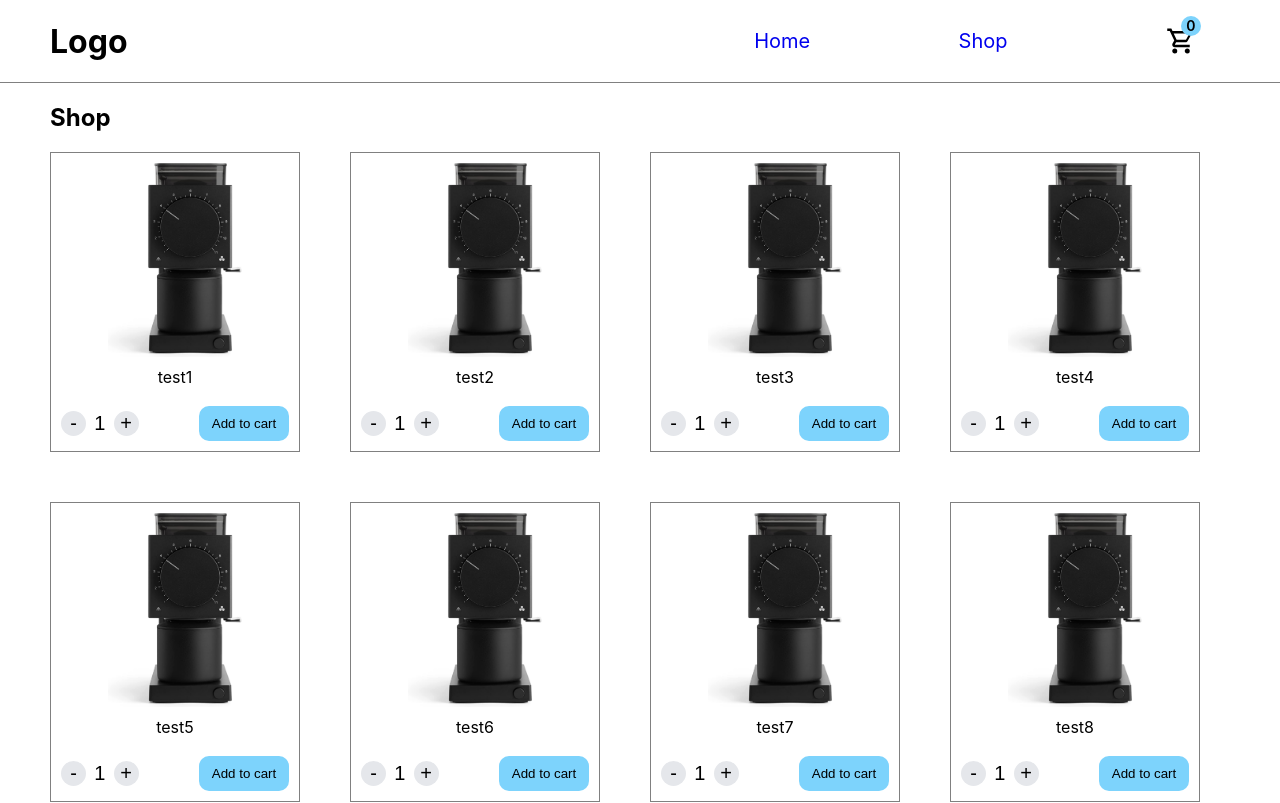
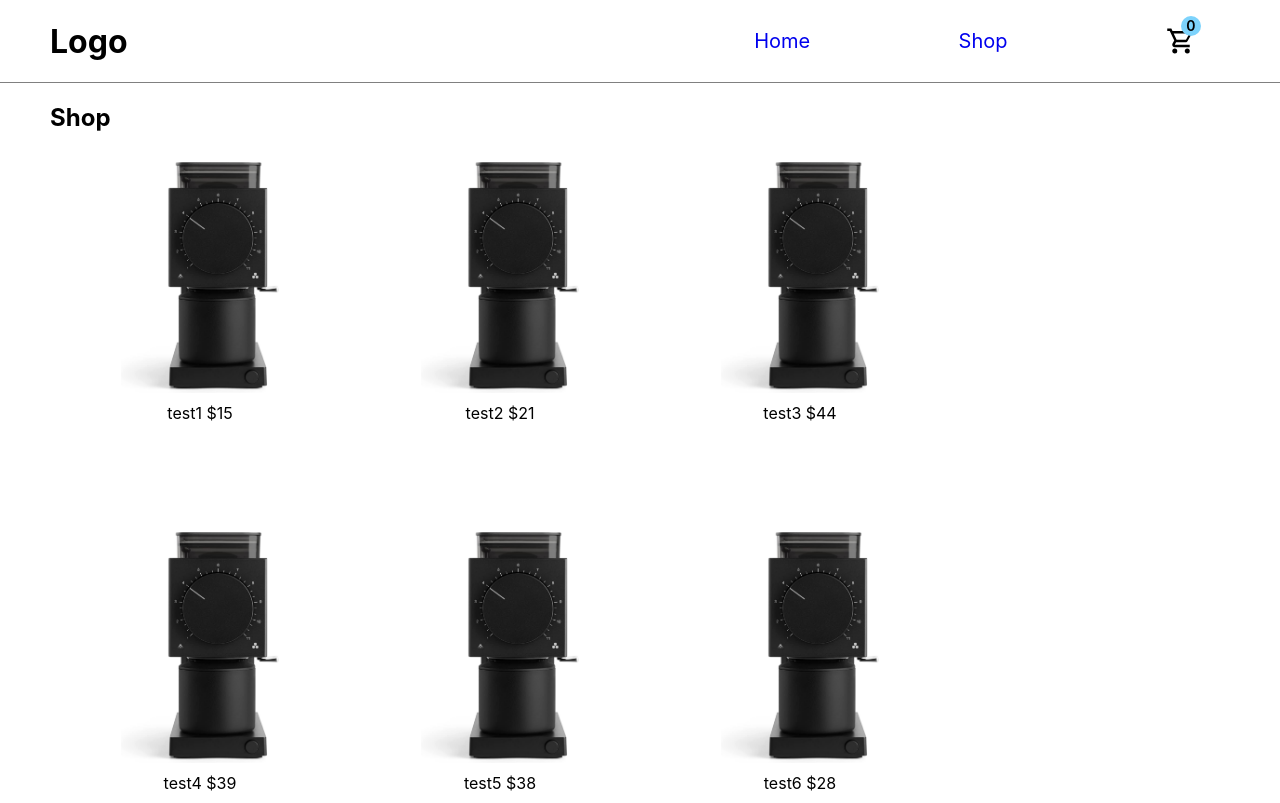
Before and after one commit to anthony-roncal/shopping-cart, a React (Create React App) app: page /shop in a window 1280 px wide. Shown: the top 803 px of the page. Built offline with nearby package versions, Linux system fonts and the light colour scheme.

Commit message:
add cart functionality. add ability to add items to cart and display cart quantity based on items

```diff
--- a/package.json
+++ b/package.json
@@ -36,6 +36,7 @@
     ]
   },
   "devDependencies": {
-    "react-router-dom": "^6.11.2"
+    "react-router-dom": "^6.11.2",
+    "uniqid": "^5.4.0"
   }
 }
--- a/src/components/App.js
+++ b/src/components/App.js
@@ -6,15 +6,28 @@ import Home from './Home';
 import Shop from './Shop';
 
 const App = () => {
-  const [cartCount, setCartCount] = useState(0);
+  const [cart, setCart] = useState([]);
+  const [cartQuantity, setCartQuantity] = useState(0);
+
+  const addToCart = (item, quantity) => {
+    setCart(cart => [...cart, { item, quantity }]);
+  };
+
+  useEffect(() => {
+    let count = 0;
+    for (let i = 0; i < cart.length; i++) {
+      count += cart[i].quantity;
+    }
+    setCartQuantity(count);
+  }, [cart]);
 
   return (
     <BrowserRouter>
       <div className="App">
-        <Nav cartCount={cartCount}/>
+        <Nav cartQuantity={cartQuantity} />
         <Routes>
           <Route path="/" element={<Home />} />
-          <Route path="/shop" element={<Shop />} />
+          <Route path="/shop" element={<Shop addToCart={addToCart} />} />
         </Routes>
       </div>
     </BrowserRouter>
--- a/src/components/CartIcon.js
+++ b/src/components/CartIcon.js
@@ -1,10 +1,10 @@
 import cartImage from '../cart-outline.svg';
 
-const CartIcon = ({cartCount}) => {
+const CartIcon = ({cartQuantity}) => {
 
     return (
         <div className='cart'>
-            <p className='cartCount'>{cartCount}</p>
+            <p className='cartQuantity'>{cartQuantity}</p>
             <img src={cartImage} alt='cart' className='cartIcon'/>
         </div>
     );
--- a/src/components/Item.js
+++ b/src/components/Item.js
@@ -2,7 +2,7 @@ import '../styles/Item.css';
 import fellowOde from '../fellow-ode.jpg';
 import { useState, useEffect } from 'react';
 
-const Item = ({ name }) => {
+const Item = ({ name, price, addToCart }) => {
     const [quantity, setQuantity] = useState(1);
 
     const handleInputChange = (e) => {
@@ -30,18 +30,22 @@ const Item = ({ name }) => {
         }
     };
 
+    const handleClickAddToCart = (e) => {
+        addToCart(e.target.dataset.name, quantity);
+    };
+
     return (
         <div className='item'>
             <img src={fellowOde} alt='img' />
             <div className="item-info">
-                <p className='item-name'>{name}</p>
+                <p className='item-name'>{name} ${price}</p>
                 <form className='item-form'>
                     <div className="quantity">
                         <button type='button' onClick={handleClickDecrement}>-</button>
                         <input type='number' value={quantity} onChange={handleInputChange} onBlur={handleInputBlur} maxLength='2' />
                         <button type='button' onClick={handleClickIncrement}>+</button>
                     </div>
-                    <button className='add-to-cart-btn' type='button' >Add to cart</button>
+                    <button className='add-to-cart-btn' type='button' onClick={handleClickAddToCart} data-name={name}>Add to cart</button>
                 </form>
             </div>
         </div>
--- a/src/components/Nav.js
+++ b/src/components/Nav.js
@@ -2,7 +2,7 @@ import '../styles/Nav.css';
 import { Link } from "react-router-dom";
 import CartIcon from "./CartIcon";
 
-const Nav = ({ cartCount }) => {
+const Nav = ({ cartQuantity }) => {
     return (
         <div className='nav'>
             <h1>Logo</h1>
@@ -14,7 +14,7 @@ const Nav = ({ cartCount }) => {
                     <li>Shop</li>
                 </Link>
                 <li>
-                    <CartIcon cartCount={cartCount}/>
+                    <CartIcon cartQuantity={cartQuantity}/>
                 </li>
             </ul>
         </div>
--- a/src/components/Shop.js
+++ b/src/components/Shop.js
@@ -1,21 +1,69 @@
 import '../styles/Shop.css';
+import { useState, useEffect } from 'react';
 import Item from './Item';
+import uniqid from 'uniqid';
 
-const Shop = () => {
+const Shop = ({ addToCart }) => {
+  const [items, setItems] = useState([
+    {
+      name: 'test1',
+      price: Math.floor(Math.random() * 50),
+      id: uniqid()
+    },
+    {
+      name: 'test2',
+      price: Math.floor(Math.random() * 50),
+      id: uniqid()
+    },
+    {
+      name: 'test3',
+      price: Math.floor(Math.random() * 50),
+      id: uniqid()
+    },
+    {
+      name: 'test4',
+      price: Math.floor(Math.random() * 50),
+      id: uniqid()
+    },
+    {
+      name: 'test5',
+      price: Math.floor(Math.random() * 50),
+      id: uniqid()
+    },
+    {
+      name: 'test6',
+      price: Math.floor(Math.random() * 50),
+      id: uniqid()
+    },
+    {
+      name: 'test7',
+      price: Math.floor(Math.random() * 50),
+      id: uniqid()
+    },
+    {
+      name: 'test8',
+      price: Math.floor(Math.random() * 50),
+      id: uniqid()
+    },
+    {
+      name: 'test9',
+      price: Math.floor(Math.random() * 50),
+      id: uniqid()
+    },
+    {
+      name: 'test10',
+      price: Math.floor(Math.random() * 50),
+      id: uniqid()
+    }
+  ]);
+
   return (
     <div className="shop">
         <h2>Shop</h2>
         <div className="item-container">
-          <Item name='test1' />
-          <Item name='test2' />
-          <Item name='test3' />
-          <Item name='test4' />
-          <Item name='test5' />
-          <Item name='test6' />
-          <Item name='test7' />
-          <Item name='test8' />
-          <Item name='test9' />
-          <Item name='test10' />
+          {items.map(item => {
+            return <Item name={item.name} price={item.price} addToCart={addToCart} key={item.id}/>
+          })}
         </div>
     </div>
   );
--- a/src/styles/Item.css
+++ b/src/styles/Item.css
@@ -1,11 +1,11 @@
 .item {
     display: flex;
     flex-direction: column;
-    border: 1px solid grey;
-    width: 250px;
-    height: 300px;
-    padding: 10px;
+    width: 300px;
+    height: 350px;
     gap: 10px;
+    padding: 10px 30px;
+    margin-bottom: 20px;
 }
 
 .item > img {
@@ -26,9 +26,17 @@
 }
 
 .item-form {
-    display: flex;
+    display: none;
     justify-content: center;
     align-items: center;
+}
+
+.item:hover {
+    border: 1px solid lightgrey;
+}
+
+.item:hover .item-form {
+    display: flex;
 }
 
 .quantity > * {
--- a/src/styles/Nav.css
+++ b/src/styles/Nav.css
@@ -35,7 +35,7 @@ a:visited {
     left: 20%;
 }
 
-.cartCount {
+.cartQuantity {
     position: absolute;
     top: 0%;
     left: 50%;
--- a/src/styles/Shop.css
+++ b/src/styles/Shop.css
@@ -5,5 +5,5 @@
 .item-container {
     display: flex;
     flex-wrap: wrap;
-    gap: 50px;
+    /* gap: 50px; */
 }
```
Also changed, not shown: 1 other file (tests, documents, lock files or other folders).
